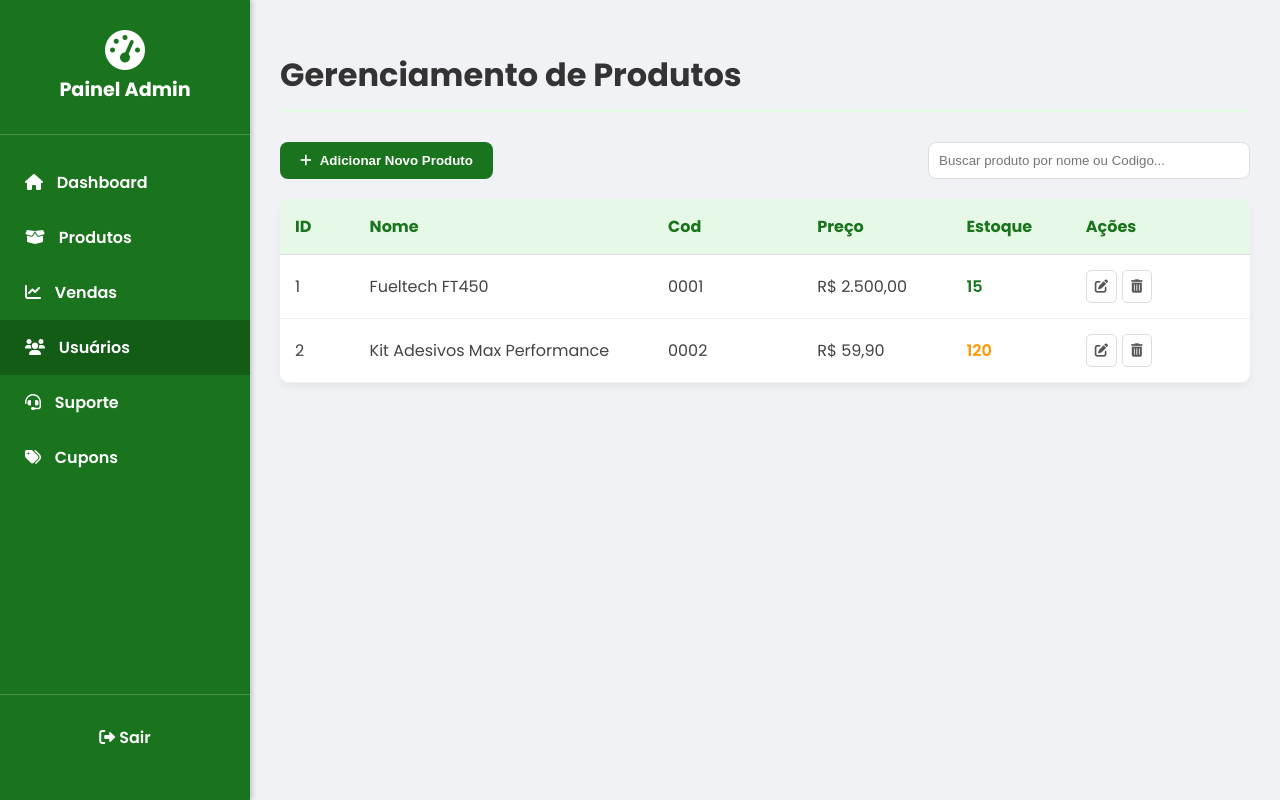
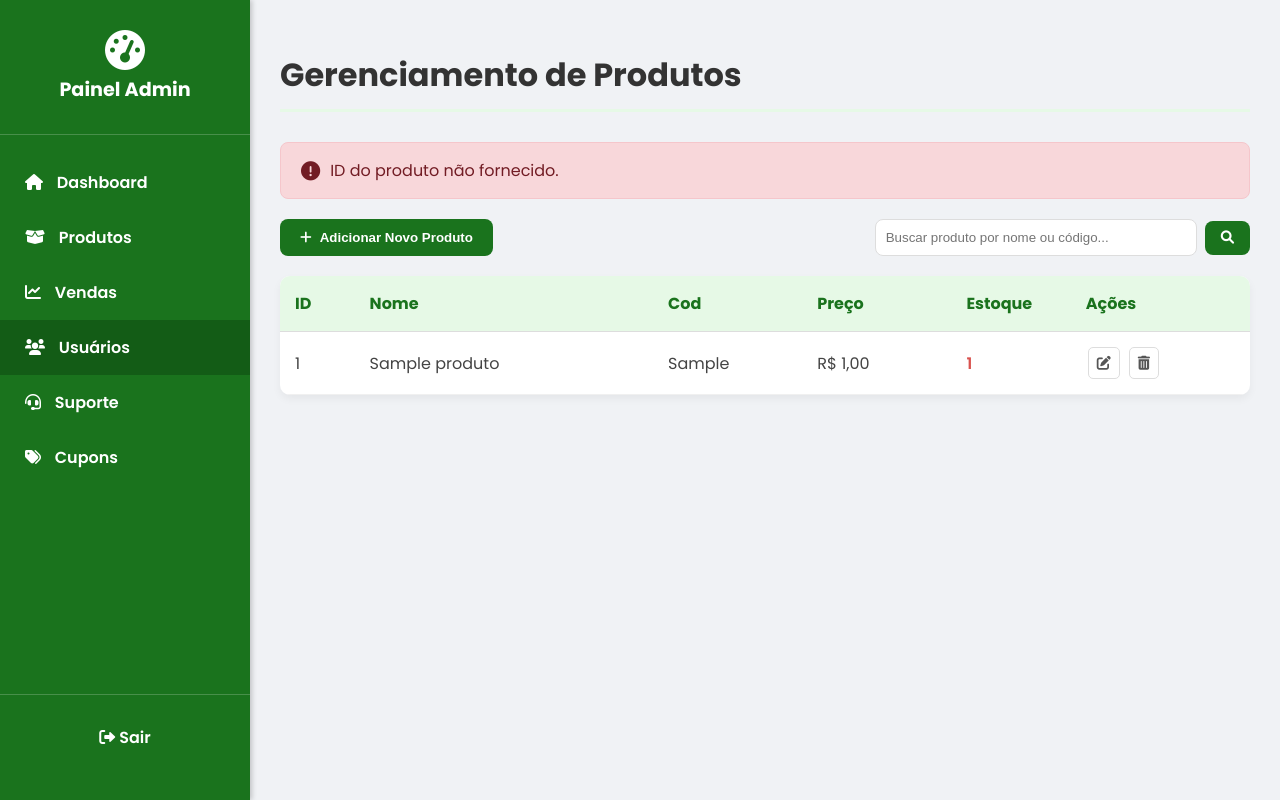
Before and after one commit to jao1023/SpeedZone, a PHP site: the page made by produtos.php in a window 1280 px wide. Run offline with PHP 8.4, Linux system fonts and the light colour scheme; tables that the repository leaves empty hold one stand-in row (values such as "Sample post").

Commit message:
Adição do sistema de adicionar,excluir,editar produtos e por ultimo a pesquisa via nome ou codigo do produto

```diff
--- a/produtos.css
+++ b/produtos.css
@@ -1,4 +1,43 @@
 /* Paleta de Cores: #1a731d (Verde Principal), #135c16 (Verde Hover), #f0f2f5 (Fundo Claro) */
+
+/* Mensagens de Alerta */
+.alert {
+    padding: 15px 20px;
+    margin: 20px 0;
+    border-radius: 8px;
+    display: flex;
+    align-items: center;
+    font-weight: 500;
+    animation: slideDown 0.3s ease-out;
+}
+
+.alert i {
+    margin-right: 10px;
+    font-size: 1.2rem;
+}
+
+.alert-success {
+    background-color: #d4edda;
+    color: #155724;
+    border: 1px solid #c3e6cb;
+}
+
+.alert-error {
+    background-color: #f8d7da;
+    color: #721c24;
+    border: 1px solid #f5c6cb;
+}
+
+@keyframes slideDown {
+    from {
+        opacity: 0;
+        transform: translateY(-10px);
+    }
+    to {
+        opacity: 1;
+        transform: translateY(0);
+    }
+}
 
 /* Geral */
 body {
@@ -180,11 +219,101 @@
     background-color: #135c16;
 }
 
+/* Formulário de Busca */
+.search-form {
+    display: flex;
+    align-items: center;
+    gap: 8px;
+    position: relative;
+}
+
 .search-input {
     padding: 10px;
     border: 1px solid #ddd;
     border-radius: 8px;
     width: 300px;
+    transition: border-color 0.3s;
+}
+
+.search-input:focus {
+    outline: none;
+    border-color: #1a731d;
+}
+
+.search-btn {
+    background-color: #1a731d;
+    color: white;
+    border: none;
+    padding: 10px 16px;
+    border-radius: 8px;
+    cursor: pointer;
+    transition: background-color 0.3s;
+    display: flex;
+    align-items: center;
+    justify-content: center;
+}
+
+.search-btn:hover {
+    background-color: #135c16;
+}
+
+.clear-search-btn {
+    background-color: #dc3545;
+    color: white;
+    border: none;
+    padding: 10px 16px;
+    border-radius: 8px;
+    cursor: pointer;
+    transition: background-color 0.3s;
+    display: flex;
+    align-items: center;
+    justify-content: center;
+    text-decoration: none;
+}
+
+.clear-search-btn:hover {
+    background-color: #c82333;
+    color: white;
+}
+
+/* Botões de Ação */
+.action-btn {
+    padding: 8px 12px;
+    border: none;
+    border-radius: 6px;
+    cursor: pointer;
+    transition: all 0.3s ease;
+    margin: 0 2px;
+    display: inline-flex;
+    align-items: center;
+    justify-content: center;
+    font-size: 14px;
+}
+
+.edit {
+    background-color: #007bff;
+    color: white;
+}
+
+.edit:hover {
+    background-color: #0056b3;
+    transform: translateY(-1px);
+}
+
+.delete {
+    background-color: #dc3545;
+    color: white;
+}
+
+.delete:hover {
+    background-color: #c82333;
+    transform: translateY(-1px);
+}
+
+.actions {
+    display: flex;
+    gap: 5px;
+    justify-content: center;
 }
 
 /* Tabelas (Data Grid) */
--- a/produtos.php
+++ b/produtos.php
@@ -1,3 +1,66 @@
+<?php
+require_once 'connection.php';
+
+// Array para armazenar os produtos
+$produtos = array();
+$erro = '';
+$sucesso = '';
+$termo_busca = '';
+
+// Capturar mensagens da URL (vindas do novo_produto.php)
+if (isset($_GET['erro'])) {
+    $erro = $_GET['erro'];
+}
+if (isset($_GET['sucesso'])) {
+    $sucesso = $_GET['sucesso'];
+}
+
+// Capturar termo de busca
+if (isset($_GET['busca'])) {
+    $termo_busca = trim($_GET['busca']);
+}
+
+try {
+    // Verificar se a conexão foi estabelecida
+    if ($conn->connect_error) {
+        throw new Exception("Erro na conexão com o banco de dados: " . $conn->connect_error);
+    }
+
+    // Consulta para buscar produtos (com ou sem filtro de busca)
+    if (!empty($termo_busca)) {
+        $sql = "SELECT * FROM produtos WHERE nome_produto LIKE ? OR cod_produto LIKE ? ORDER BY id_produto ASC";
+        $stmt = $conn->prepare($sql);
+        $busca_param = "%" . $termo_busca . "%";
+        $stmt->bind_param("ss", $busca_param, $busca_param);
+        $stmt->execute();
+        $result = $stmt->get_result();
+    } else {
+        $sql = "SELECT * FROM produtos ORDER BY id_produto ASC";
+        $result = $conn->query($sql);
+    }
+
+    // Verificar se a consulta foi executada com sucesso
+    if ($result === false) {
+        throw new Exception("Erro na consulta SQL: " . $conn->error);
+    }
+
+    // Processar resultados
+    if ($result->num_rows > 0) {
+        while($row = $result->fetch_assoc()) {
+            $produtos[] = $row;
+        }
+    }
+
+} catch (Exception $e) {
+    $erro = $e->getMessage();
+    error_log("Erro em produtos.php: " . $erro);
+} finally {
+    // Fechar conexão
+    if (isset($conn)) {
+        $conn->close();
+    }
+}
+?>
 <!DOCTYPE html>
 <html lang="pt-br">
 
@@ -36,11 +99,34 @@
         <main class="main-content">
             <h1 class="page-title">Gerenciamento de Produtos</h1>
 
+            <?php if (!empty($erro)): ?>
+                <div class="alert alert-error">
+                    <i class="fas fa-exclamation-circle"></i>
+                    <?php echo htmlspecialchars($erro); ?>
+                </div>
+            <?php endif; ?>
+
+            <?php if (!empty($sucesso)): ?>
+                <div class="alert alert-success">
+                    <i class="fas fa-check-circle"></i>
+                    <?php echo htmlspecialchars($sucesso); ?>
+                </div>
+            <?php endif; ?>
+
             <section id="product-list-view" class="management-section active">
                 <div class="action-bar">
                     <button class="add-btn" id="show-create-form"><i class="fas fa-plus"></i> Adicionar Novo
                         Produto</button>
-                    <input type="text" placeholder="Buscar produto por nome ou Codigo..." class="search-input">
+                    <form method="GET" class="search-form">
+                        <input type="text" name="busca" placeholder="Buscar produto por nome ou código..."
+                               class="search-input" value="<?php echo htmlspecialchars($termo_busca); ?>">
+                        <button type="submit" class="search-btn"><i class="fas fa-search"></i></button>
+                        <?php if (!empty($termo_busca)): ?>
+                            <a href="produtos.php" class="clear-search-btn" title="Limpar busca">
+                                <i class="fas fa-times"></i>
+                            </a>
+                        <?php endif; ?>
+                    </form>
                 </div>
 
                 <div class="data-table">
@@ -53,33 +139,38 @@
                         <span>Ações</span>
                     </div>
 
-                    <div class="table-row product-grid-template" data-product-id="1">
-                        <span class="cell-data">1</span>
-                        <span class="cell-data">Fueltech FT450</span>
-                        <span class="cell-data">0001</span>
-                        <span class="cell-data">R$ 2.500,00</span>
-                        <span class="cell-data green">15</span>
-                        <span class="cell-data actions">
-                            <button class="action-btn edit edit-btn" title="Editar Produto" data-id="1"><i
-                                    class="fas fa-edit"></i></button>
-                            <button class="action-btn delete delete-btn" title="Excluir Produto" data-id="1"><i
-                                    class="fas fa-trash-alt"></i></button>
-                        </span>
-                    </div>
-
-                    <div class="table-row product-grid-template" data-product-id="2">
-                        <span class="cell-data">2</span>
-                        <span class="cell-data">Kit Adesivos Max Performance</span>
-                        <span class="cell-data">0002</span>
-                        <span class="cell-data">R$ 59,90</span>
-                        <span class="cell-data orange">120</span>
-                        <span class="cell-data actions">
-                            <button class="action-btn edit edit-btn" title="Editar Produto" data-id="2"><i
-                                    class="fas fa-edit"></i></button>
-                            <button class="action-btn delete delete-btn" title="Excluir Produto" data-id="2"><i
-                                    class="fas fa-trash-alt"></i></button>
-                        </span>
-                    </div>
+                    <?php if (!empty($produtos)): ?>
+                        <?php foreach ($produtos as $produto): ?>
+                            <div class="table-row product-grid-template" data-product-id="<?php echo $produto['id_produto']; ?>">
+                                <span class="cell-data"><?php echo $produto['id_produto']; ?></span>
+                                <span class="cell-data"><?php echo htmlspecialchars($produto['nome_produto']); ?></span>
+                                <span class="cell-data"><?php echo htmlspecialchars($produto['cod_produto']); ?></span>
+                                <span class="cell-data">R$ <?php echo number_format($produto['preco'], 2, ',', '.'); ?></span>
+                                <span class="cell-data <?php echo $produto['qtd_estoque'] > 50 ? 'green' : ($produto['qtd_estoque'] > 10 ? 'orange' : 'red'); ?>">
+                                    <?php echo $produto['qtd_estoque']; ?>
+                                </span>
+                                <span class="cell-data actions">
+                                    <button class="action-btn edit edit-btn" title="Editar Produto" data-id="<?php echo $produto['id_produto']; ?>">
+                                        <i class="fas fa-edit"></i>
+                                    </button>
+                                    <button class="action-btn delete delete-btn" title="Excluir Produto" data-id="<?php echo $produto['id_produto']; ?>">
+                                        <i class="fas fa-trash-alt"></i>
+                                    </button>
+                                </span>
+                            </div>
+                        <?php endforeach; ?>
+                    <?php else: ?>
+                        <div class="table-row product-grid-template">
+                            <span class="cell-data" colspan="6" style="text-align: center; padding: 20px;">
+                                <?php if (!empty($termo_busca)): ?>
+                                    Nenhum produto encontrado para "<?php echo htmlspecialchars($termo_busca); ?>".
+                                    <br><a href="produtos.php" style="color: #1a731d; text-decoration: underline;">Ver todos os produtos</a>
+                                <?php else: ?>
+                                    Nenhum produto encontrado no banco de dados.
+                                <?php endif; ?>
+                            </span>
+                        </div>
+                    <?php endif; ?>
                 </div>
             </section>
 
@@ -90,7 +181,7 @@
                 <h2 class="section-heading" id="form-title">Adicionar Novo Produto</h2>
 
                 <div class="form-container">
-                    <form action="#" method="POST" class="product-form">
+                    <form action="novo_produto.php" method="POST" class="product-form">
 
                         <input type="hidden" id="product-id" name="id" value="">
 
@@ -237,13 +328,6 @@
                             </div>
                         </fieldset>
 
-                        <fieldset>
-                            <legend>Mídia</legend>
-                            <div class="form-group">
-                                <label for="imagem">Imagem Principal</label>
-                                <input type="file" id="imagem" name="imagem" accept="image/*">
-                            </div>
-                        </fieldset>
 
                         <button type="submit" class="submit-btn" id="submit-product-btn">Salvar Produto</button>
                     </form>
```
Also changed, not shown: delete_produto.php (added, +73 -0 lines), edit_produto.php (added, +96 -0 lines), get_produto.php (added, +52 -0 lines), novo_produto.php (added, +79 -0 lines), script.js (+88 -23 lines).
